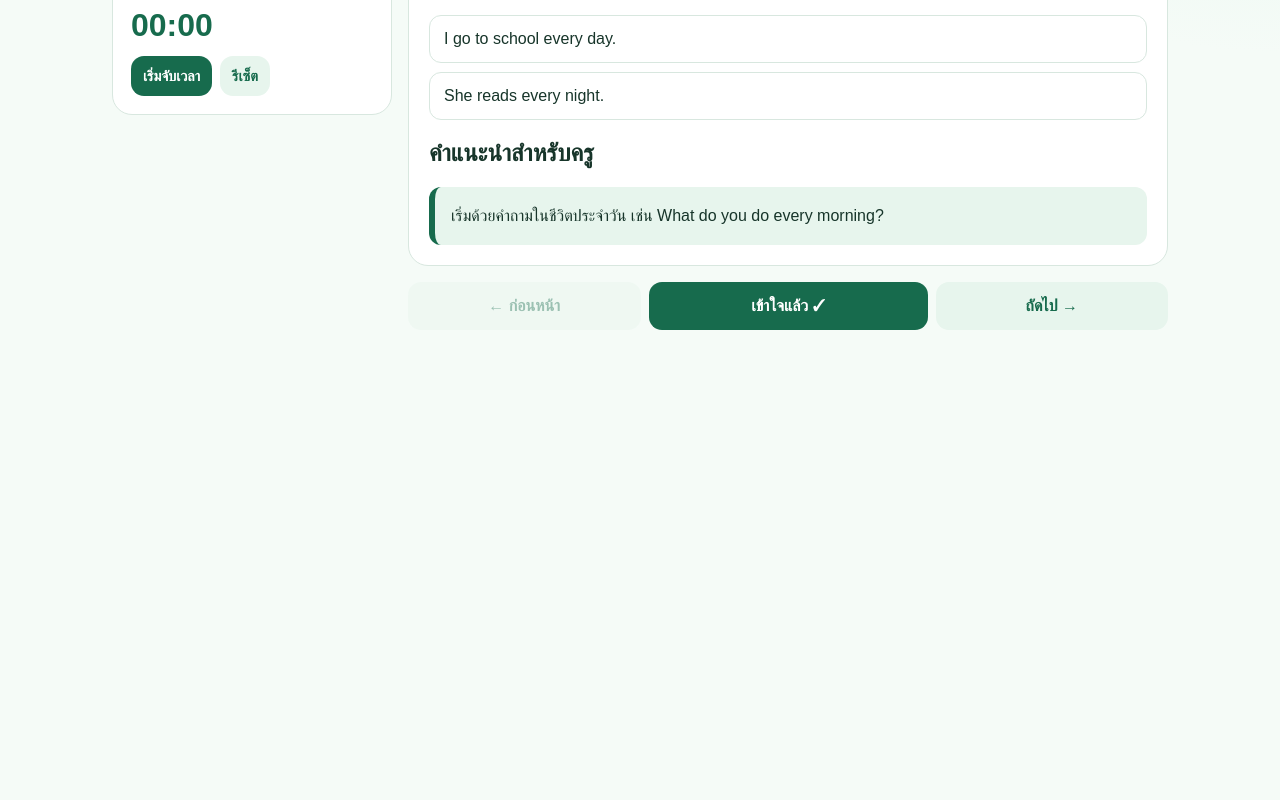
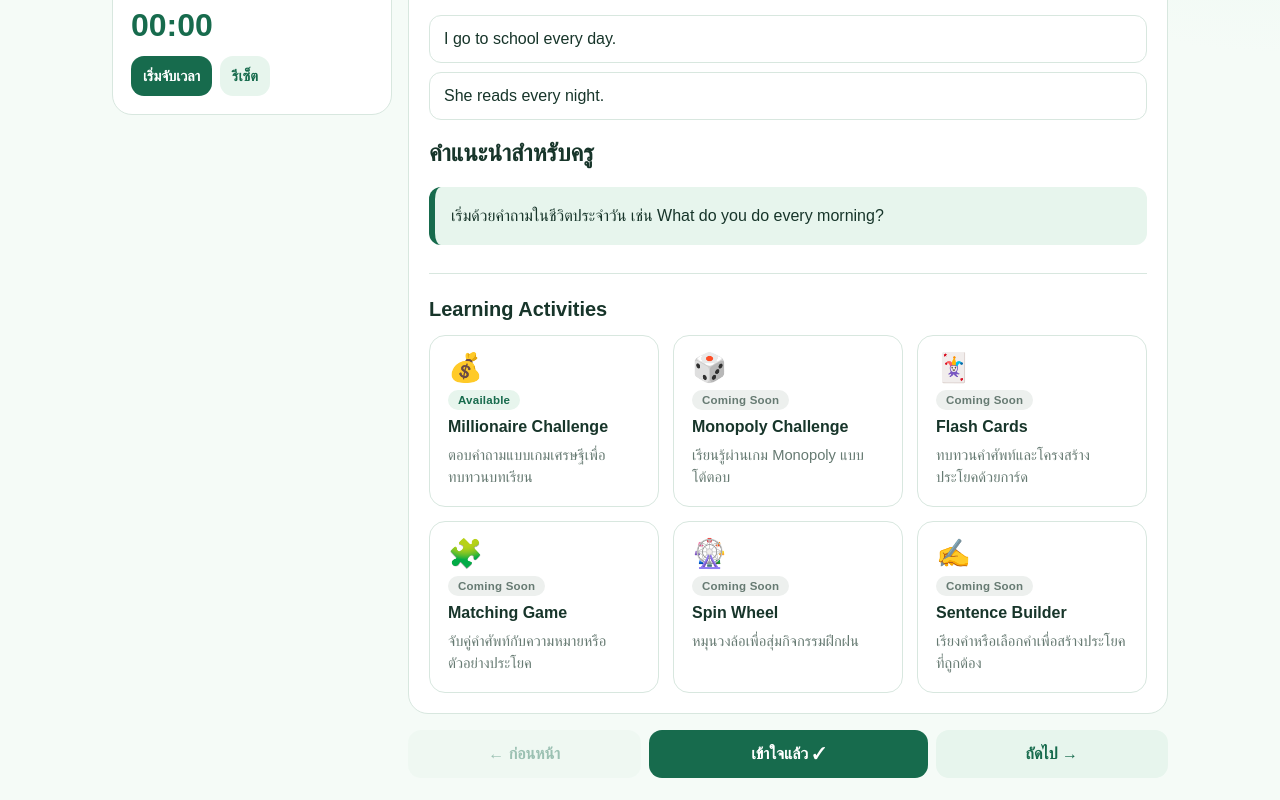
Before and after one commit to chaweewanone-sketch/green-freedom-academy, a Next.js app: page /lesson/present-simple in a window 1280 px wide. Shown: the part 458-1258 px from the top of the page. Before the commit the page ends 810 px from the top, so only its background shows below. Built offline with nearby package versions, Linux system fonts and the light colour scheme.

Commit message:
feat: add learning activities hub

```diff
--- /dev/null
+++ b/components/activities/ActivityCard.tsx
@@ -0,0 +1,28 @@
+import type { Activity, ActivityStatus } from "@/types/activity";
+
+type ActivityCardProps = {
+  activity: Activity;
+};
+
+const statusLabels: Record<ActivityStatus, string> = {
+  available: "Available",
+  "coming-soon": "Coming Soon",
+};
+
+export function ActivityCard({ activity }: ActivityCardProps) {
+  return (
+    <article className="activityCard" aria-label={activity.title}>
+      <span className="activityCardIcon" aria-hidden="true">
+        {activity.icon}
+      </span>
+      <span
+        className={`activityBadge ${activity.status}`}
+        aria-label={`Status: ${statusLabels[activity.status]}`}
+      >
+        {statusLabels[activity.status]}
+      </span>
+      <h3>{activity.title}</h3>
+      <p>{activity.description}</p>
+    </article>
+  );
+}
--- /dev/null
+++ b/components/activities/ActivityGrid.tsx
@@ -0,0 +1,23 @@
+import { ActivityCard } from "./ActivityCard";
+import type { Activity } from "@/types/activity";
+
+type ActivityGridProps = {
+  activities: Activity[];
+  title?: string;
+};
+
+export function ActivityGrid({
+  activities,
+  title = "Learning Activities",
+}: ActivityGridProps) {
+  return (
+    <section className="activitySection" aria-labelledby="activity-section-title">
+      <h2 id="activity-section-title">{title}</h2>
+      <div className="activityGrid">
+        {activities.map((activity) => (
+          <ActivityCard activity={activity} key={activity.id} />
+        ))}
+      </div>
+    </section>
+  );
+}
--- /dev/null
+++ b/components/activities/index.ts
@@ -0,0 +1,2 @@
+export { ActivityCard } from "./ActivityCard";
+export { ActivityGrid } from "./ActivityGrid";
--- a/components/classroom-companion/TeachingPanel.tsx
+++ b/components/classroom-companion/TeachingPanel.tsx
@@ -1,4 +1,6 @@
 import type { LessonStep } from "@/types/lesson";
+import { ActivityGrid } from "@/components/activities";
+import { getLearningActivities } from "@/lib/activities";
 
 type TeachingPanelProps = {
   stepIndex: number;
@@ -31,6 +33,8 @@ export function TeachingPanel({
           <div className="planningTip">{step.teacherTip}</div>
         </>
       )}
+
+      <ActivityGrid activities={getLearningActivities()} />
     </article>
   );
 }
--- /dev/null
+++ b/lib/activities/index.ts
@@ -0,0 +1,50 @@
+import type { Activity } from "@/types/activity";
+
+export const activities: Activity[] = [
+  {
+    id: "millionaire",
+    title: "Millionaire Challenge",
+    description: "ตอบคำถามแบบเกมเศรษฐีเพื่อทบทวนบทเรียน",
+    icon: "💰",
+    status: "available",
+  },
+  {
+    id: "monopoly",
+    title: "Monopoly Challenge",
+    description: "เรียนรู้ผ่านเกม Monopoly แบบโต้ตอบ",
+    icon: "🎲",
+    status: "coming-soon",
+  },
+  {
+    id: "flash-cards",
+    title: "Flash Cards",
+    description: "ทบทวนคำศัพท์และโครงสร้างประโยคด้วยการ์ด",
+    icon: "🃏",
+    status: "coming-soon",
+  },
+  {
+    id: "matching",
+    title: "Matching Game",
+    description: "จับคู่คำศัพท์กับความหมายหรือตัวอย่างประโยค",
+    icon: "🧩",
+    status: "coming-soon",
+  },
+  {
+    id: "spin-wheel",
+    title: "Spin Wheel",
+    description: "หมุนวงล้อเพื่อสุ่มกิจกรรมฝึกฝน",
+    icon: "🎡",
+    status: "coming-soon",
+  },
+  {
+    id: "sentence-builder",
+    title: "Sentence Builder",
+    description: "เรียงคำหรือเลือกคำเพื่อสร้างประโยคที่ถูกต้อง",
+    icon: "✍️",
+    status: "coming-soon",
+  },
+];
+
+export function getLearningActivities(): Activity[] {
+  return activities;
+}
--- /dev/null
+++ b/lib/lessons/past-simple.ts
@@ -0,0 +1,51 @@
+import type { LessonData } from "@/types/lesson";
+
+export const pastSimpleLesson: LessonData = {
+  slug: "past-simple",
+  title: "Past Simple",
+  steps: [
+    {
+      title: "Past Simple คืออะไร",
+      description:
+        "ใช้พูดถึงเหตุการณ์ที่เกิดขึ้นและจบแล้วในอดีต",
+      formula: "Subject + Verb 2 / Verb-ed",
+      examples: [
+        "I visited my grandma yesterday.",
+        "She watched a movie last night.",
+      ],
+      teacherTip:
+        "เริ่มด้วยคำถาม When did you...? ให้นักเรียนตอบด้วยประโยคของตัวเอง",
+      estimatedMinutes: 5,
+    },
+    {
+      title: "คำกริยาช่องที่ 2",
+      description: "คำกริยาปกติเติม -ed คำกริยาไม่ปกติเปลี่ยนรูป",
+      formula: "Regular: Verb-ed · Irregular: Verb 2",
+      examples: ["I played football.", "He went to school."],
+      teacherTip: "แยกตัวอย่าง regular / irregular แล้วให้จำคู่ go → went",
+      estimatedMinutes: 6,
+    },
+    {
+      title: "เวลาในอดีต",
+      description: "มักใช้กับ yesterday, last week, ago",
+      formula: "Subject + Past Verb + time expression",
+      examples: [
+        "We studied English two days ago.",
+        "They traveled last summer.",
+      ],
+      teacherTip: "ให้นักเรียนเติม time expression ในประโยคที่ครูอ่าน",
+      estimatedMinutes: 5,
+    },
+    {
+      title: "ประโยคปฏิเสธและคำถาม",
+      description: "ใช้ did not + Verb 1 และ Did + Subject + Verb 1?",
+      formula: "Did not / Did + Subject + Verb 1",
+      examples: [
+        "I did not go home early.",
+        "Did you finish your homework?",
+      ],
+      teacherTip: "เน้นว่าหลัง did / did not ใช้ Verb 1 เสมอ",
+      estimatedMinutes: 8,
+    },
+  ],
+};
--- a/lib/lessons/registry.ts
+++ b/lib/lessons/registry.ts
@@ -1,8 +1,10 @@
+import { pastSimpleLesson } from "./past-simple";
 import { presentSimpleLesson } from "./present-simple";
 import type { LessonData, LessonSummary } from "@/types/lesson";
 
 const LESSON_REGISTRY: Record<string, LessonData> = {
   [presentSimpleLesson.slug]: presentSimpleLesson,
+  [pastSimpleLesson.slug]: pastSimpleLesson,
 };
 
 for (const [key, lesson] of Object.entries(LESSON_REGISTRY)) {
--- /dev/null
+++ b/types/activity.ts
@@ -0,0 +1,9 @@
+export type ActivityStatus = "available" | "coming-soon";
+
+export type Activity = {
+  id: string;
+  title: string;
+  description: string;
+  icon: string;
+  status: ActivityStatus;
+};
```
Also changed, not shown: app/globals.css.
